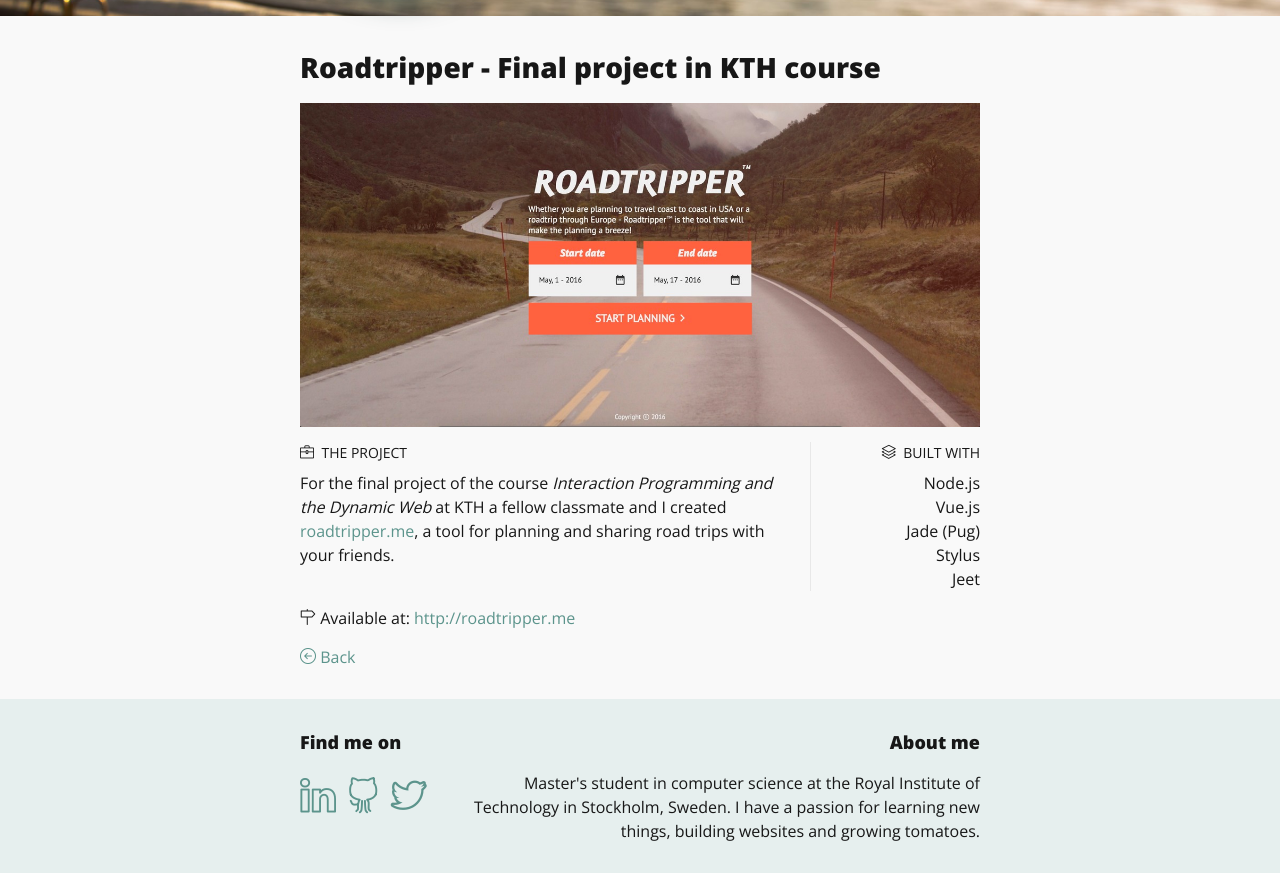
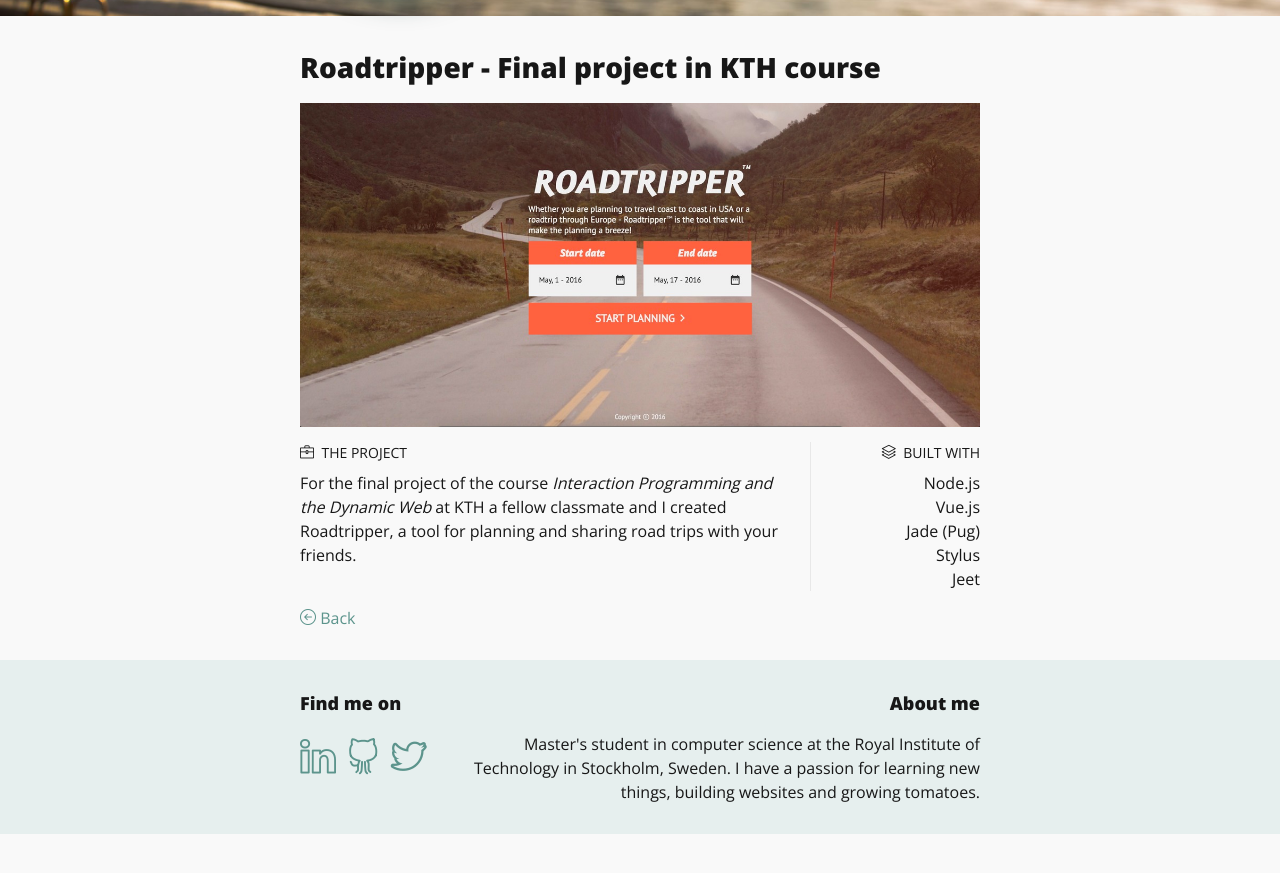
Before and after one commit to perkola/perkola.github.io, a Jekyll site: the page built from _projects/roadtripper.md, in a window 1280 px wide, cut to the strip 224-1097 px from the top of the page. Built offline with Jekyll 4.4.1, drawn with Linux system fonts in a browser that asks for light colours; nearby versions of some CDN libraries; after the commit the page ends 1058 px from its top, so only the background shows below that.

Commit message:
Remove broken link

```diff
--- a/_projects/roadtripper.md
+++ b/_projects/roadtripper.md
@@ -2,7 +2,6 @@
 layout: project
 title:  "Roadtripper - Final project in KTH course"
 image:  "roadtripper.jpg"
-link:   "http://roadtripper.me"
 date:   2016-05-01
 tools:
  - Node.js
@@ -11,6 +10,4 @@
  - Stylus
  - Jeet
 ---
-For the final project of the course _Interaction Programming and the Dynamic Web_ at KTH a fellow classmate and I created [roadtripper.me][roadtripper.me], a tool for planning and sharing road trips with your friends.
-
-[roadtripper.me]: http://roadtripper.me
+For the final project of the course _Interaction Programming and the Dynamic Web_ at KTH a fellow classmate and I created Roadtripper, a tool for planning and sharing road trips with your friends.
```
